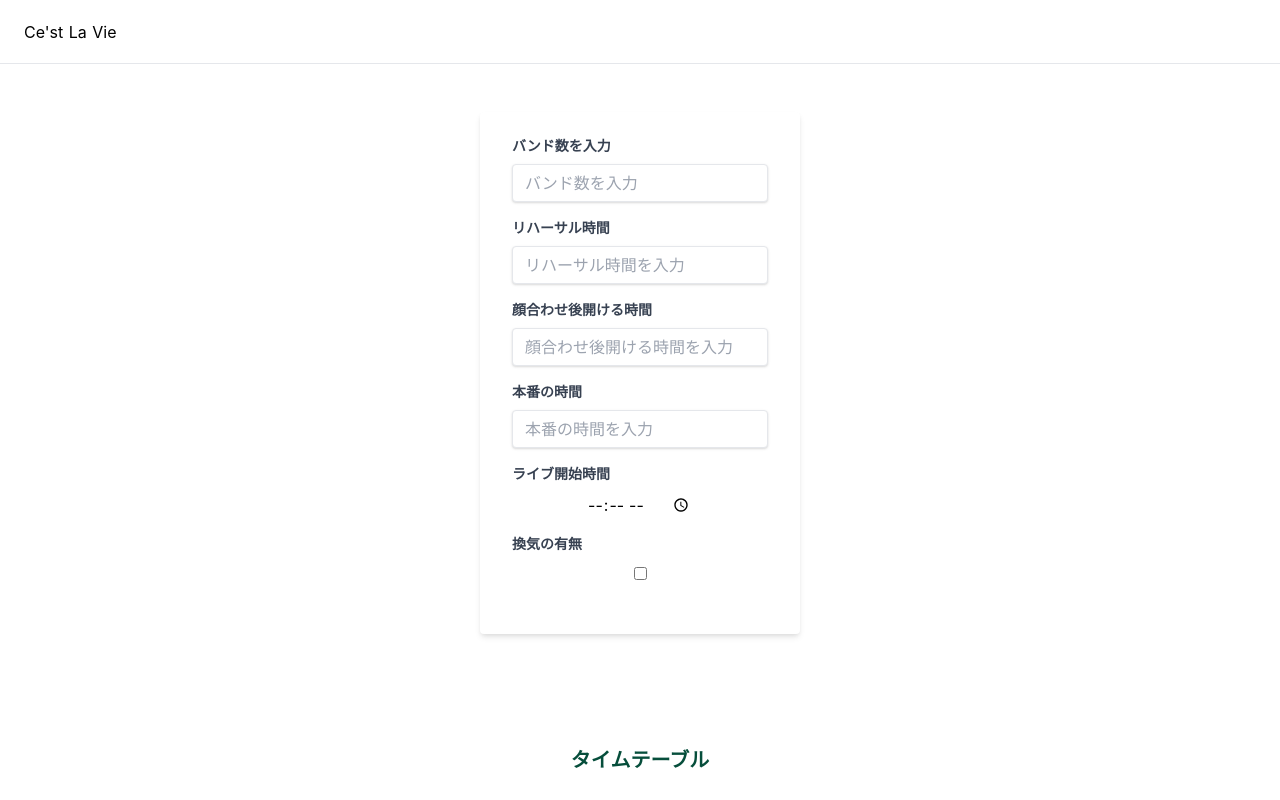
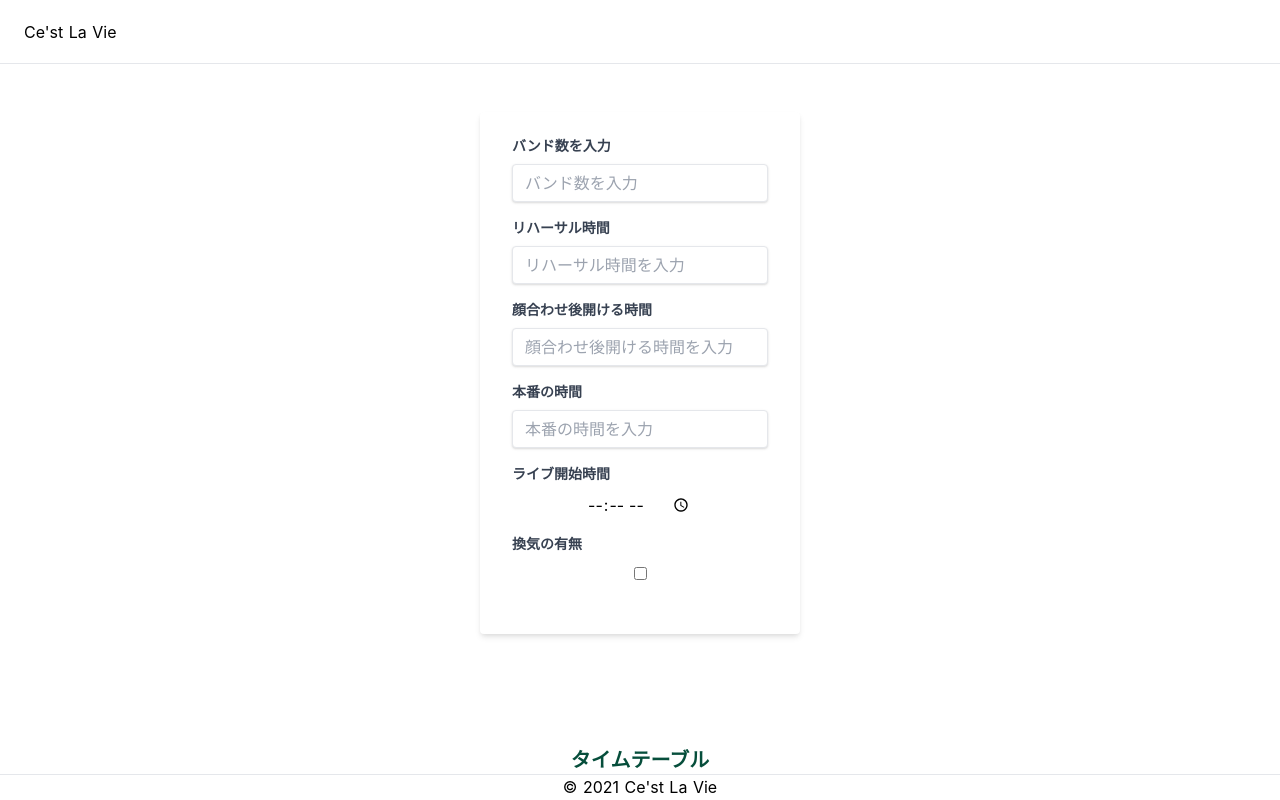
Before and after one commit to sohey-dr/SPA-Cestlavie-Time, a Nuxt app: page /time_table in a window 1280 px wide. Built offline with nearby package versions, Linux system fonts and the light colour scheme.

Commit message:
Add footer

```diff
--- /dev/null
+++ b/components/Footer.vue
@@ -0,0 +1,8 @@
+<template>
+  <div>
+    <hr>
+    <div class="text-center">
+      © 2021 Ce'st La Vie
+    </div>
+  </div>
+</template>
--- a/layouts/default.vue
+++ b/layouts/default.vue
@@ -2,15 +2,18 @@
   <div>
     <Header />
     <Nuxt />
+    <Footer />
   </div>
 </template>
 
 <script>
 import Header from "@/components/Header"
+import Footer from "@/components/Footer"
 
 export default {
   components: {
-    Header
+    Header,
+    Footer
   }
 }
 </script>
```
